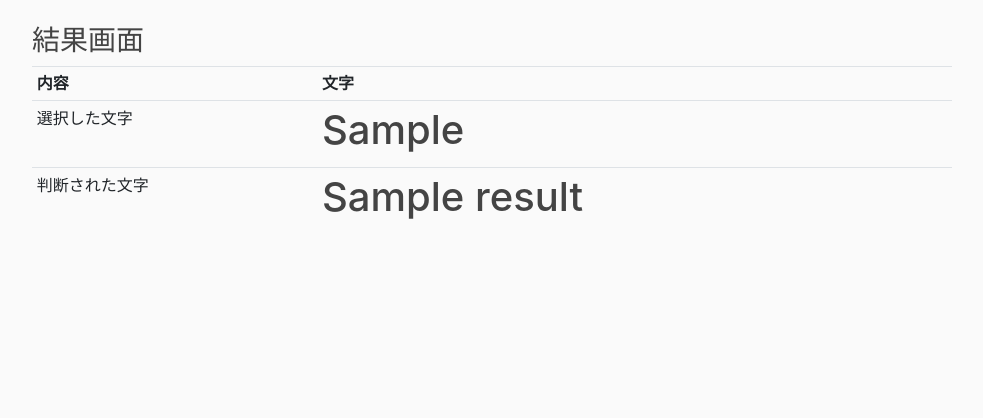
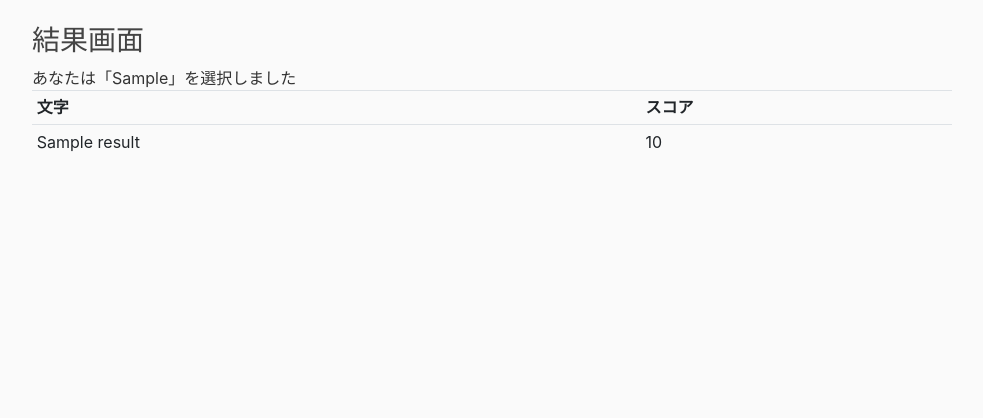
Before and after one commit to keychi25/JapaneseCharacter, a Flask app: template templates/result.html in a window 1280 px wide. Shown: the part 56-474 px from the top of the page, without its empty margins (53-1036 px from the left). Run offline with Flask 2, Linux system fonts and the light colour scheme; the template is opened without the code that fills it: most values are stand-ins (such as "Sample title", 1, 10 or a date in 2020); some libraries are stand-ins or nearby versions.

Commit message:
feat : ranking

```diff
--- a/app.py
+++ b/app.py
@@ -80,9 +80,21 @@ def run():
         score = model.predict_proba(X_test)
         classmapping = pd.read_csv(
             'classmapping.csv', usecols=['ひらがな'], encoding='cp932')
-        max_index = np.argmax(score[0])
-        print('画像のひらがなは「{}」です'.format(classmapping.iloc[max_index].ひらがな))
-        return render_template('result.html', input_value=j_character, result=classmapping.iloc[max_index].ひらがな)
+        result_rank = []
+        tmp = list(score[0])
+        score = list(score[0])
+        print(score)
+        for _ in range(10):
+            max_value = max(tmp)
+            max_index = score.index(max_value)
+            print(max_index)
+            result_rank.append(
+                {"result": classmapping.iloc[max_index].ひらがな,
+                 "score": '{:.5%}'.format(max(tmp))}
+            )
+
+            tmp.remove(max(tmp))
+        return render_template('result.html', input_value=j_character, result=result_rank)
     else:
         return redirect(url_for('index'))
 
--- a/templates/result.html
+++ b/templates/result.html
@@ -4,24 +4,25 @@
   <div class="col-sm-10">
 
     <h3>結果画面</h3>
+    あなたは「{{input_value}}」を選択しました
     <table class="table table-sm">
       <tr>
-        <th>内容</th>
         <th>文字</th>
+        <th>スコア</th>
       </tr>
+      {% for rank in result%}
+      {% if rank.result == input_value %}
+      <tr bgcolor="#FF0000">
+        {% else %}
       <tr>
-        <td>選択した文字</td>
-        <td>
-          <h1>{{input_value}}</h1>
-        </td>
+        {% endif %}
+        <td>{{rank.result}}</td>
+        <td>{{rank.score}}</td>
       </tr>
-      <tr>
-        <td>判断された文字</td>
-        <td>
-          <h1>{{result}}</h1>
-        </td>
-      </tr>
+
+      {% endfor %}
     </table>
+
   </div>
 </div>
 {% endblock %}
```
